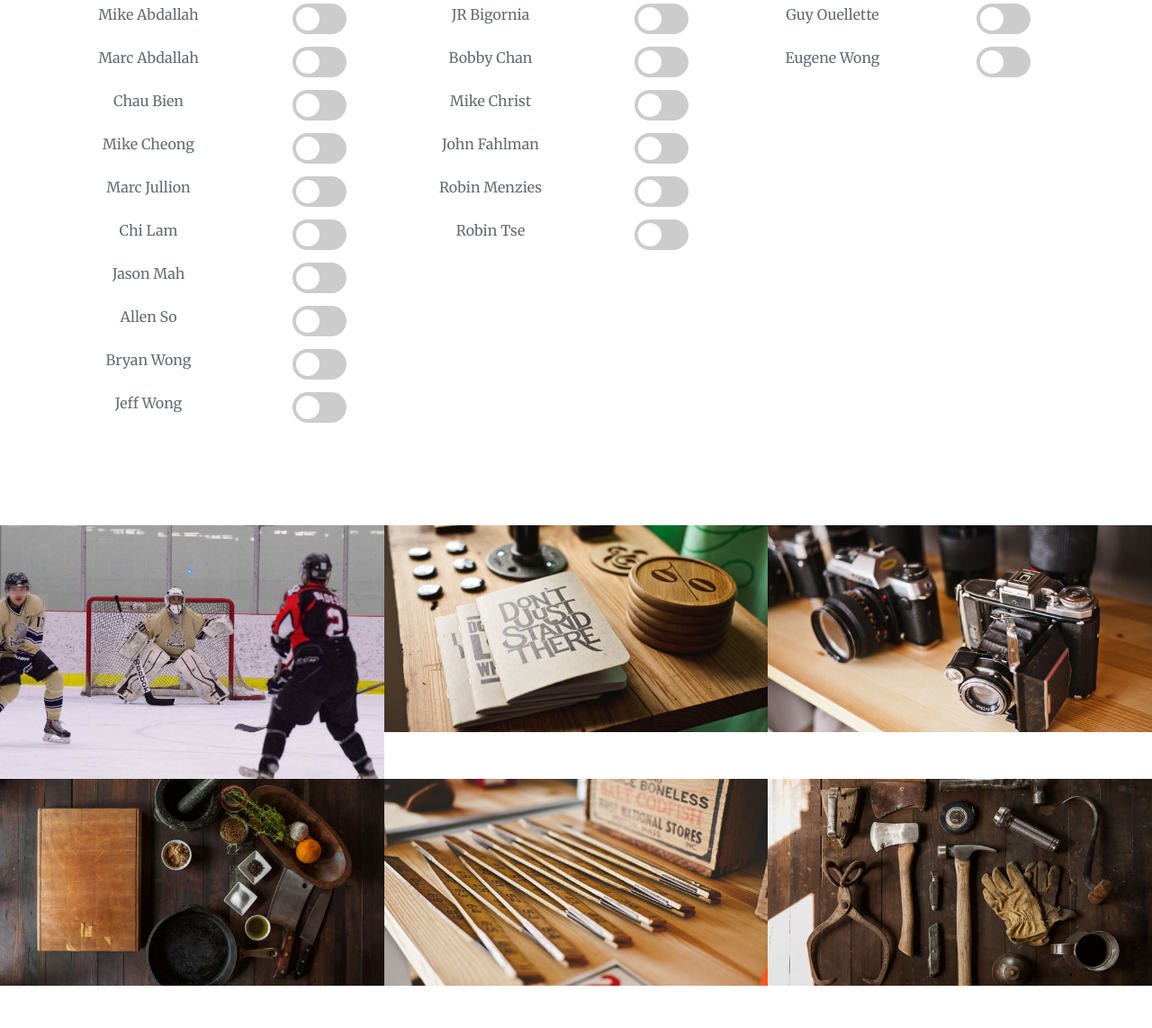
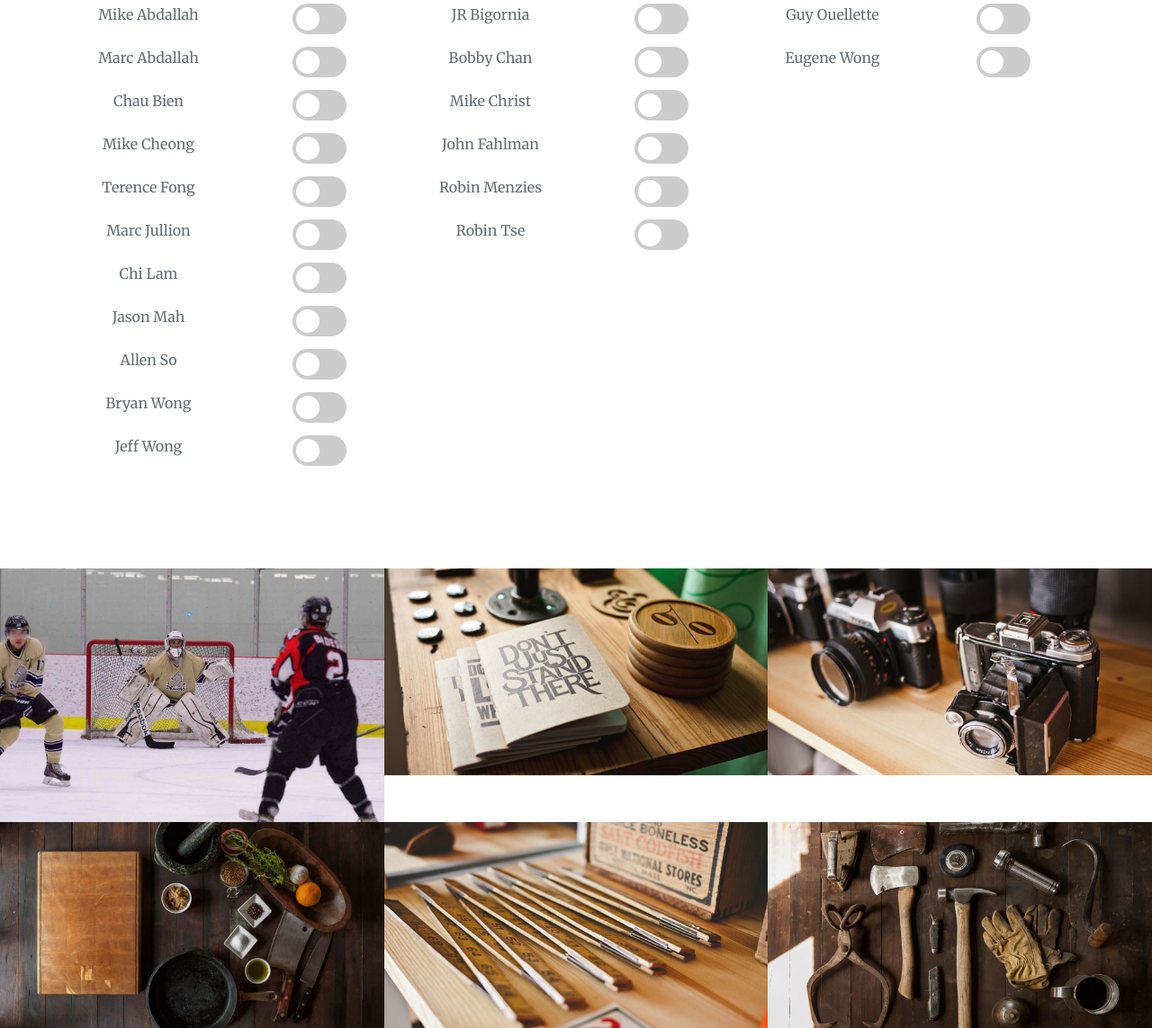
Before and after one commit to jasmah/teamapp, a Flask app: page / in a window 1280 px wide. Shown: the part 1497-2640 px from the top of the page at 90% size. Run offline with Flask 2, Linux system fonts and the light colour scheme; some libraries are stand-ins or nearby versions.

Commit message:
added Terence to forwards list

```diff
--- a/teamapp/templates/index.html
+++ b/teamapp/templates/index.html
@@ -135,6 +135,14 @@
                                   </label>
                                 </div><div class="col-sm-6">
                                   <div class="text-muted">Mike Cheong</div>
+                                </div>
+                                <div class="col-sm-6">
+                                  <label class="switch">
+                                  <input type="checkbox">
+                                  <div class="slider round"></div>
+                                  </label>
+                                </div><div class="col-sm-6">
+                                  <div class="text-muted">Terence Fong</div>
                                 </div>
                                 <div class="col-sm-6">
                                   <label class="switch">
```
